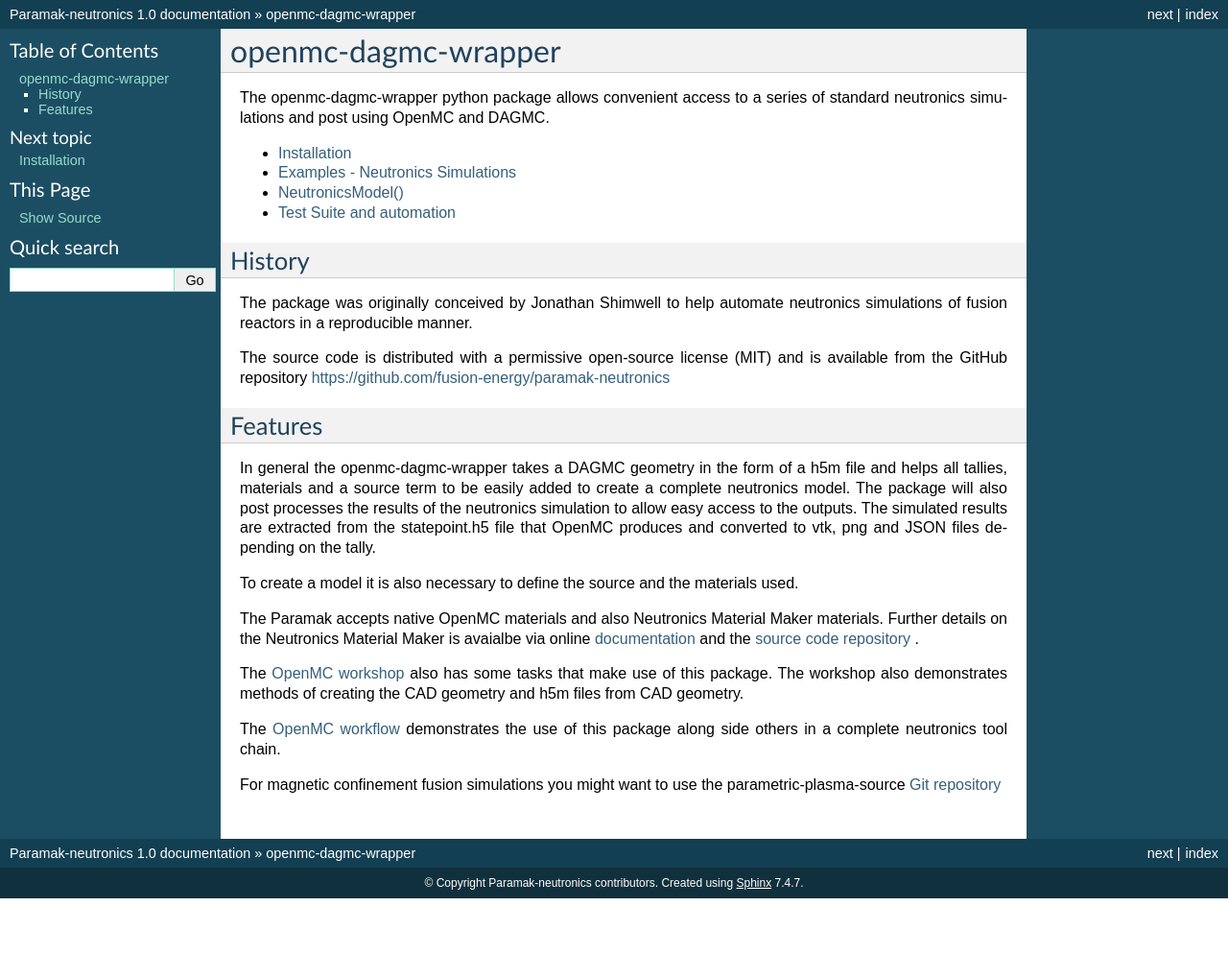
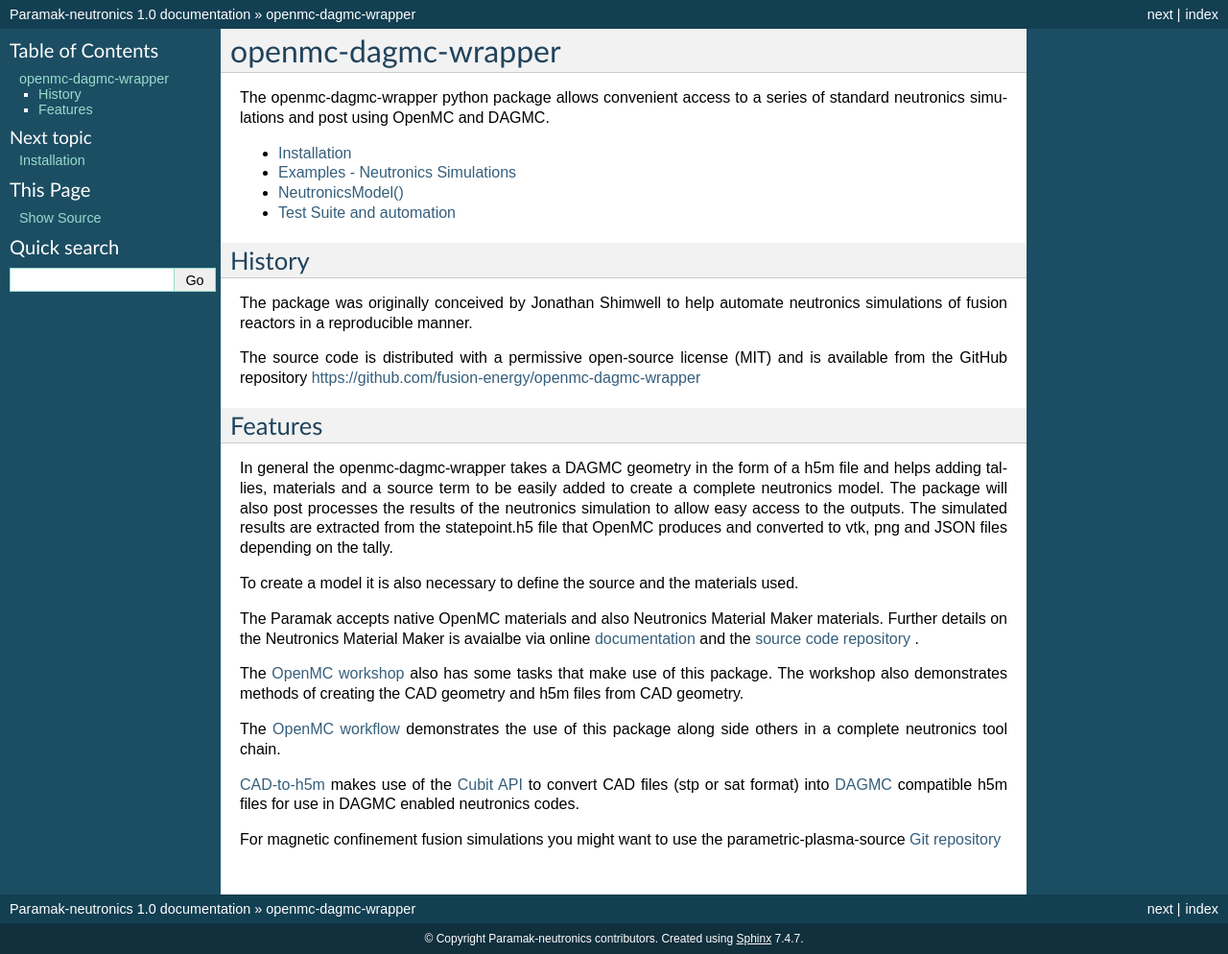
Before and after one commit to fusion-energy/openmc-dagmc-wrapper, a Sphinx documentation site: the page built from docs/source/index.rst, in a window 1280 px wide. Shown: the whole page at 96% size. Built offline with Sphinx 7.4.7, drawn with Linux system fonts in a browser that asks for light colours; before the commit the page ends 936 px from its top, so only the background shows below that.

Commit message:
added url links to docs

```diff
--- a/docs/source/index.rst
+++ b/docs/source/index.rst
@@ -20,14 +20,14 @@
 
 The source code is distributed with a permissive open-source
 license (MIT) and is available from the GitHub repository
-`https://github.com/fusion-energy/paramak-neutronics <https://github.com/fusion-energy/paramak-neutronics>`_
+`https://github.com/fusion-energy/openmc-dagmc-wrapper <https://github.com/fusion-energy/openmc-dagmc-wrapper>`_
 
 
 Features
 --------
 
 In general the openmc-dagmc-wrapper takes a DAGMC geometry in the form of a h5m
-file and helps all tallies, materials and a source term to be easily added to
+file and helps adding tallies, materials and a source term to be easily added to
 create a complete neutronics model. The package will also post processes the
 results of the neutronics simulation to allow easy access to the outputs.
 The simulated results are extracted from the statepoint.h5 file that
@@ -51,5 +51,10 @@
 demonstrates the use of this package along side others in a complete neutronics
 tool chain.
 
+`CAD-to-h5m <https://github.com/fusion-energy/cad_to_h5m>`_ makes use of the
+`Cubit API <https://coreform.com/products/coreform-cubit/>`_ to convert CAD
+files (stp or sat format) into `DAGMC <https://svalinn.github.io/DAGMC/>`_
+compatible h5m files for use in DAGMC enabled neutronics codes.
+
 For magnetic confinement fusion simulations you might want to use the parametric-plasma-source
 `Git repository <https://github.com/open-radiation-sources/parametric-plasma-source>`_
```
Also changed, not shown: readthedocs.yml (line endings or trailing spaces).
